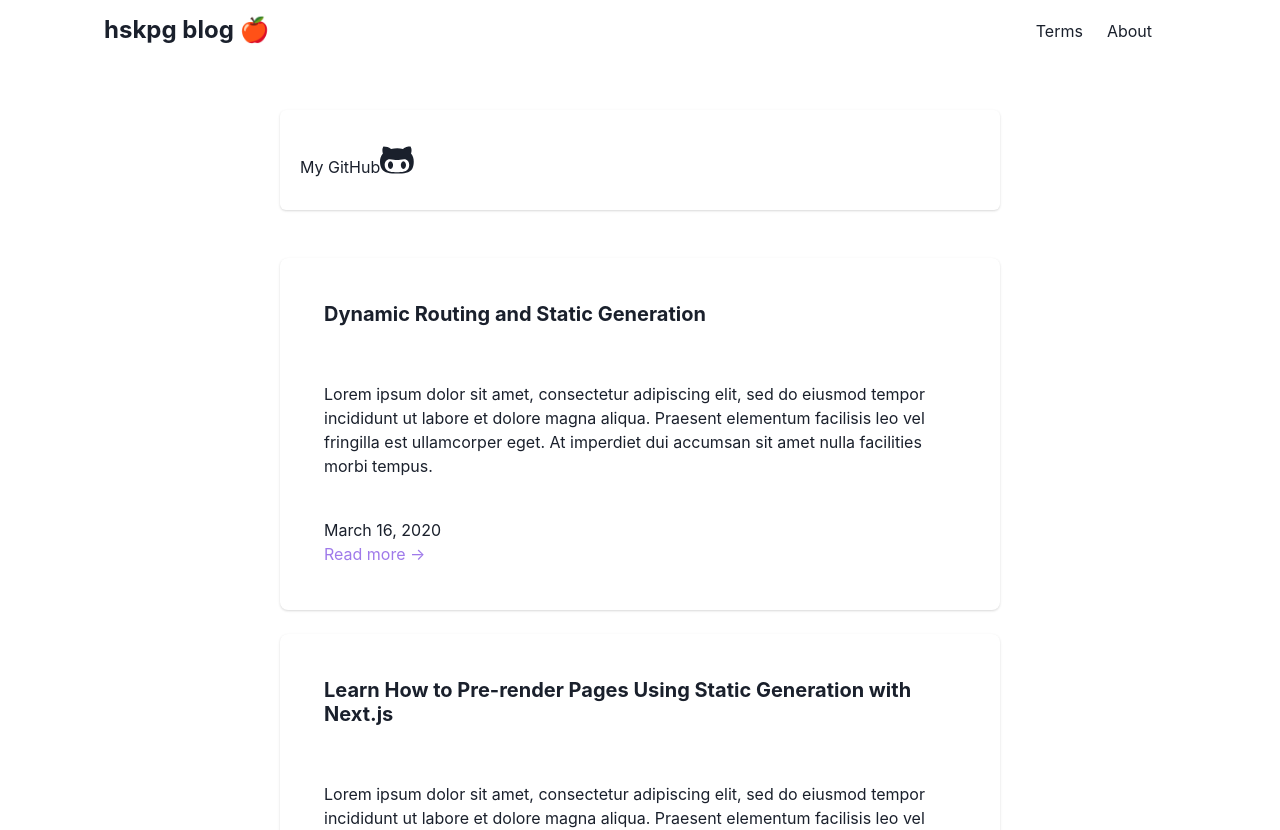
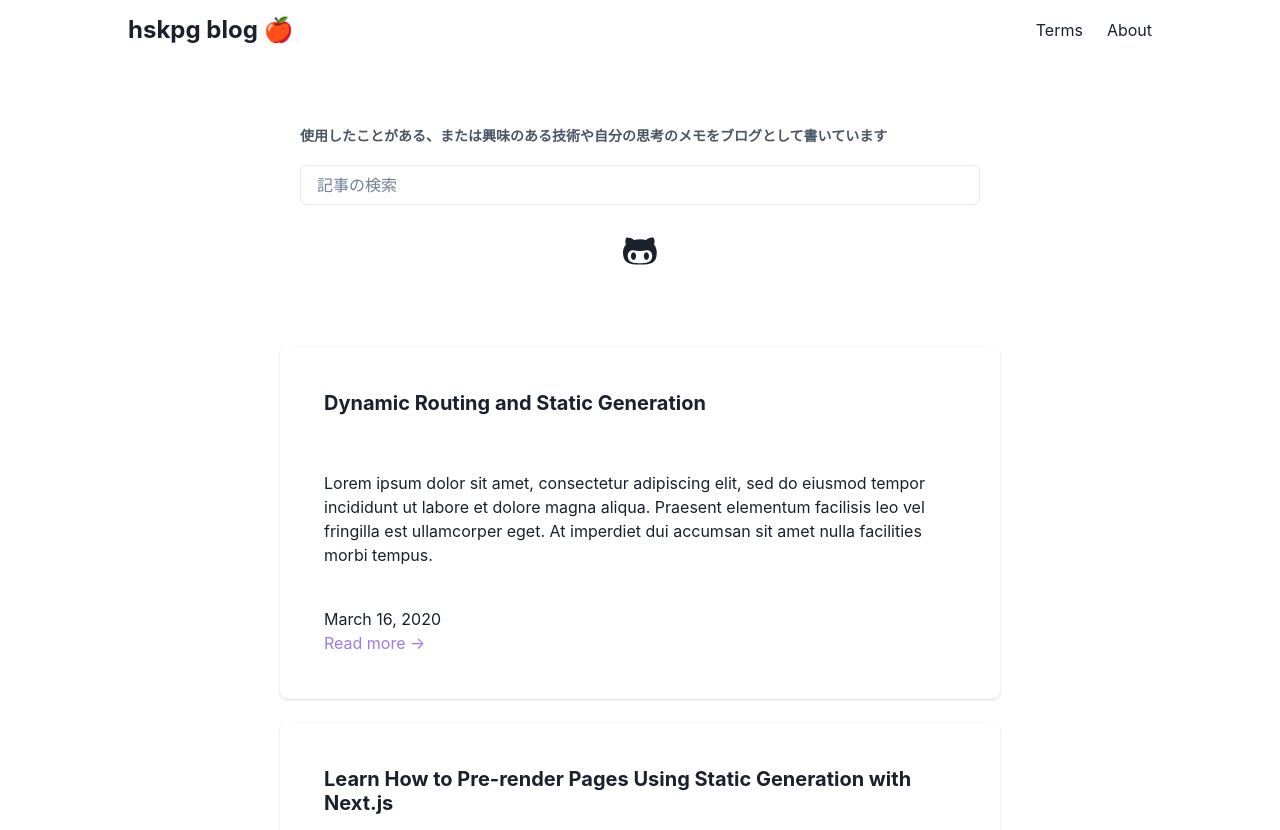
Before and after one commit to ShuntaH/next-ts-blog-template, a Next.js app: page / in a window 1280 px wide. Shown: the top 830 px of the page. Built offline with nearby package versions, Linux system fonts and the light colour scheme.

Commit message:
UPDATE: hero card component in index tsx

```diff
--- a/src/components/cards/hero-card.tsx
+++ b/src/components/cards/hero-card.tsx
@@ -1,5 +1,5 @@
-import { Box, Card, CardBody, Link, Text } from '@chakra-ui/react'
-import { STYLES } from "../../lib/constants";
+import { Card, CardBody, CardFooter, CardHeader, FormControl, Heading, Input, Link } from '@chakra-ui/react'
+import { BLOG_DISCRIPTION, STYLES } from "../../lib/constants";
 import { IconProp } from "@fortawesome/fontawesome-svg-core";
 import { faGithubAlt } from "@fortawesome/free-brands-svg-icons";
 import NextLink from "next/link";
@@ -13,13 +13,12 @@ type SocialIcon = {
 }
 
 const HeroCard = () => {
-  const socialIcons: SocialIcon[] = [
+  const githubIcon: SocialIcon =
     {
       href: 'https://github.com/ShuntaH',
       title: 'GitHub',
       icon: faGithubAlt
     }
-  ]
 
   return (
     <Card
@@ -30,30 +29,32 @@ const HeroCard = () => {
       justifyContent={"center"}
       margin={`${STYLES.gap} 0 calc(${STYLES.gap} * 2)`}
       overflow={"hidden"}
+      boxShadow={"none"}
     >
-      <CardBody>
-        <Box height={"60px"}>
-          <Text lineHeight={"60px"}>
-            My GitHub
-            {
-              socialIcons.map((socialIcon, index) => (
-                  <Link
-                    href={socialIcon.href}
-                    as={NextLink}
-                    key={index}
-                    target={"_blank"}
-                    rel={"noopener"}
-                    title={socialIcon.title}
-                    fontSize={'4xl'}
-                  >
-                    <FontAwesomeIcon icon={socialIcon.icon}/>
-                  </Link>
-                )
-              )}
-          </Text>
+      <CardHeader as={"header"} paddingBottom={0}>
+        <Heading as={"h3"} color={"gray.600"} marginBottom={5} fontSize={"sm"}>
+          {BLOG_DISCRIPTION}
+        </Heading>
+      </CardHeader>
 
-        </Box>
+      <CardBody paddingTop={0} paddingBottom={0}>
+        <FormControl>
+          <Input type='text' placeholder={"記事の検索"}/>
+        </FormControl>
       </CardBody>
+
+      <CardFooter as={"footer"} display={"flex"} justifyContent={"center"} alignItems={"center"}>
+        <Link
+          href={githubIcon.href}
+          as={NextLink}
+          target={"_blank"}
+          rel={"noopener"}
+          title={githubIcon.title}
+          fontSize={'4xl'}
+        >
+          <FontAwesomeIcon icon={githubIcon.icon}/>
+        </Link>
+      </CardFooter>
     </Card>
   );
 }
--- a/src/components/header.tsx
+++ b/src/components/header.tsx
@@ -23,7 +23,7 @@ const Header = () => {
       marginInlineEnd="auto"
       lineHeight={STYLES.headerHeight}
     >
-      <Box>
+      <Box display={"flex"} margin={`auto ${STYLES.gap}`}>
         <Link href='/' as={NextLink} fontSize={"24px"} fontWeight={700}>
           {BLOG_NAME} 🍎
         </Link>
--- a/src/lib/constants.ts
+++ b/src/lib/constants.ts
@@ -3,6 +3,7 @@ export const CMS_NAME = 'Markdown'
 export const HOME_OG_IMAGE_URL =
   'https://og-image.vercel.app/Next.js%20Blog%20Starter%20Example.png?theme=light&md=1&fontSize=100px&images=https%3A%2F%2Fassets.vercel.com%2Fimage%2Fupload%2Ffront%2Fassets%2Fdesign%2Fnextjs-black-logo.svg'
 export const BLOG_NAME = 'hskpg blog'
+export const BLOG_DISCRIPTION = "使用したことがある、または興味のある技術や自分の思考のメモをブログとして書いています"
 
 
 /**
```
